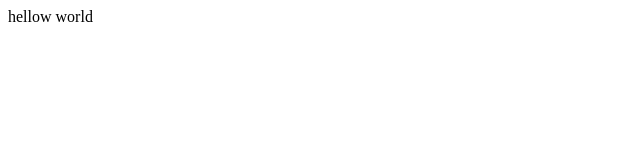
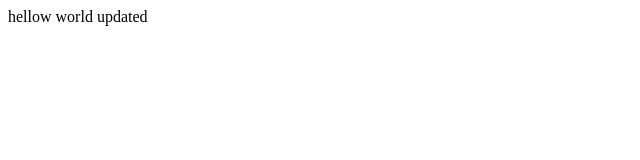
Before and after one commit to srjizhere/srjizhere.github.io, a plain HTML site: page index.html in a window 1280 px wide. Shown: the full height of the page, 0-640 px from the left. Drawn offline with Linux system fonts and the light colour scheme.

Commit message:
initialupdate

```diff
--- a/index.html
+++ b/index.html
@@ -7,7 +7,8 @@
     <title>Suraj Portfolio</title>
 </head>
 <body>
-    hellow world
+    hellow world updated
+
 
 </body>
 </html>
```
